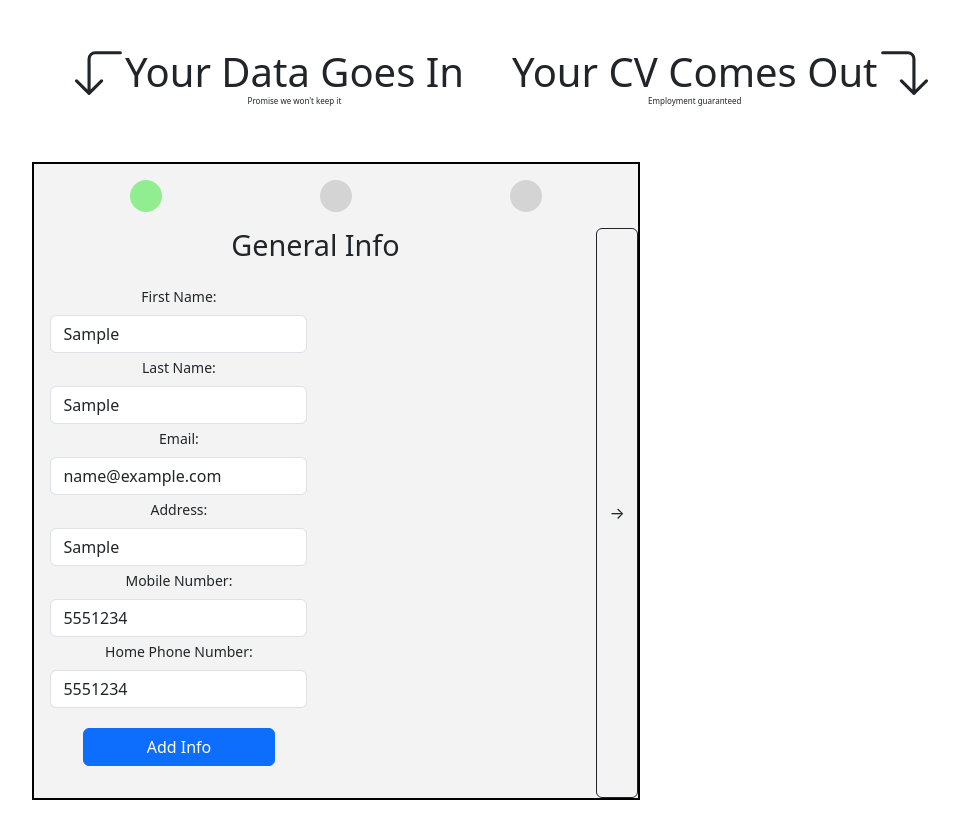
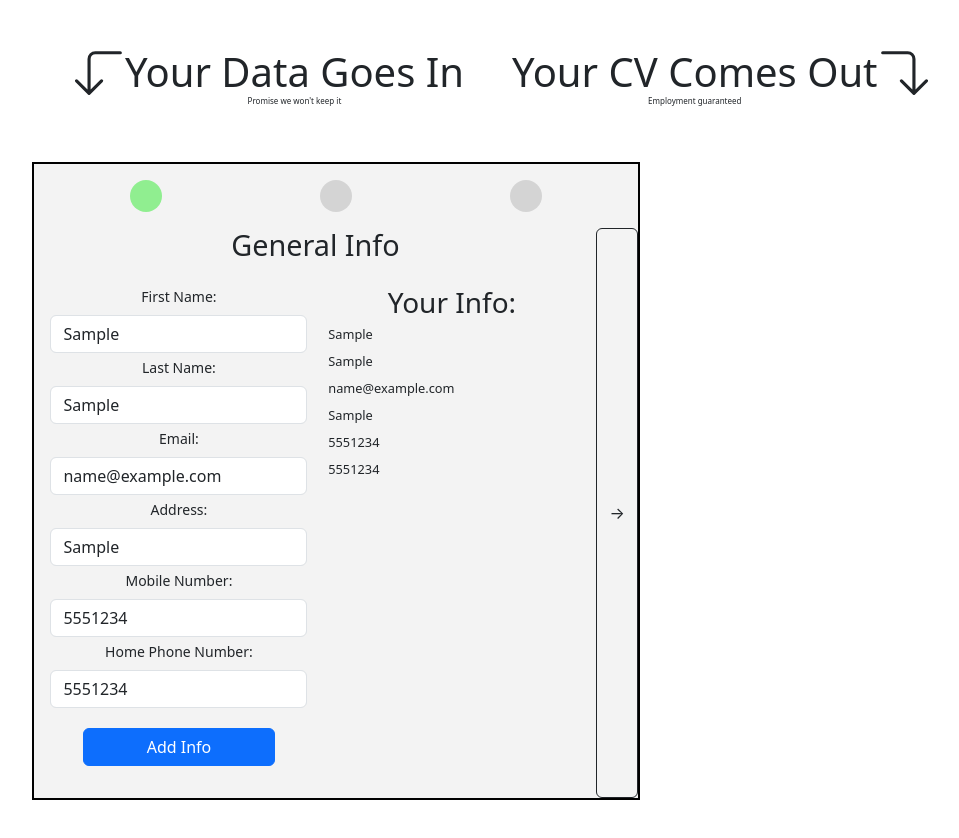
Before and after one commit to jamescrutchley/cv-generator, a React (Create React App) app: page / in a window 1280 px wide. Both pictures are taken after typing "Sample", "Sample", "name@example.com", "Sample", "5551234", "5551234" into the empty fields and a click on the button "Add Info". Shown: the top 838 px of the page, without its empty margins (152-1111 px from the left). Built offline with nearby package versions, Linux system fonts and the light colour scheme.

Commit message:
set up listitems for general page

```diff
--- a/src/App.css
+++ b/src/App.css
@@ -360,3 +360,27 @@ div.active {
 .hidden {
     display: none;
 }
+
+.generalList .listUnit {
+    display: flex;
+    align-items: flex-start;
+    background-color: transparent;
+    height: fit-content;
+    gap: 0.5rem;
+    font-size: 0.8rem;
+    width: 100%;
+}
+
+.generalList p {
+    text-align: left;
+    word-break: break-all;
+}
+
+.generalList:nth-child(2), .generalList:first-child {
+    display: inline;
+    flex-wrap: wrap;
+}
+
+.generalList {
+    width: 100%;
+}
--- a/src/components/pages/List.js
+++ b/src/components/pages/List.js
@@ -5,57 +5,6 @@ class List extends Component {
 
   render() {
     const { details, section, currentlyEditing, handleUnitRemoval, handleUnitEdit } = this.props;
-
-    if (section === "General") {
-      return (
-        <div className="generalList">
-          <h4>Your details:</h4>
-          {/* ...will always map exactly one item... */}
-          {details.map((item, index) => (
-            <div className="listUnit general" key={index}>
-              <p>
-                <strong>
-                  <el>Name: </el>
-                </strong>
-                <em>
-                  {item.fname} {item.lname}
-                </em>
-              </p>
-              <p>
-                <strong>
-                  <el>D/O/B: </el>
-                </strong>
-                <em>{item.dob}</em>
-              </p>
-              <p>
-                <strong>
-                  <el>Email: </el>
-                </strong>
-                {item.email}
-              </p>
-              <p>
-                <strong>
-                  <el>Address: </el>
-                </strong>
-                {item.address}
-              </p>
-              <p>
-                <strong>
-                  <el>Mobile: </el>
-                </strong>
-                {item.mobile}
-              </p>
-              <p>
-                <strong>
-                  <el>Home Phone: </el>
-                </strong>
-                {item.homePhone}
-              </p>
-            </div>
-          ))}
-        </div>
-      );
-    }
 
     return (
         //if / else
--- a/src/components/pages/general/GeneralPage.js
+++ b/src/components/pages/general/GeneralPage.js
@@ -2,6 +2,7 @@ import React, { Component } from "react";
 import Button from "react-bootstrap/Button";
 import List from "../List";
 import GeneralForm from "./generalForm";
+import ListItem from "../generic/listItem";
 
 class GeneralPage extends Component {
   constructor(props) {
@@ -13,10 +14,9 @@ class GeneralPage extends Component {
 
   handleAddInfo = (newInfo) => {
     this.setState({
-        info: newInfo
-    })
-  }
-
+      info: newInfo,
+    });
+  };
 
   render() {
     const { handleNavChange } = this.props;
@@ -25,12 +25,13 @@ class GeneralPage extends Component {
         <div className={`formSection ${this.props.className}`}>
           <h2 className="sectionHeader">General Info</h2>
           <div className="generalSection">
-            <GeneralForm
-            addInfoMethod={this.handleAddInfo}/>
-            <div className="list">
-
+            <GeneralForm addInfoMethod={this.handleAddInfo} />
+            <div className="list generalList">
+              <h3>Your Info:</h3>
+              <div className="listUnit">
+                <ListItem data={this.state.info} />
+              </div>
             </div>
-
           </div>
           <Button
             variant="outline-dark"
--- a/src/components/pages/generic/listItem.js
+++ b/src/components/pages/generic/listItem.js
@@ -0,0 +1,49 @@
+import React, { Component } from "react";
+import { Trash, Pen } from "react-bootstrap-icons";
+
+class ListItem extends Component {
+  render() {
+    const { methods, data } = this.props;
+
+    let values = Object.values(data).filter((item) => item !== "");
+
+    // no methods - must be for general info.
+    if (!methods) {
+      return values.map((value, index) => {
+        return <p key={index}>{value}</p>;
+      });
+    }
+
+    return (
+      <div className="listUnit" key={index}>
+        <div className="listUnitButtons">
+          <button
+            className="border-0"
+            onClick={() => handleUnitRemoval(item.id, section.toLowerCase())}
+          >
+            <Trash />
+          </button>
+          <button
+            className={
+              currentlyEditing === item.id ? "active editButton" : "editButton"
+            }
+            onClick={() => handleUnitEdit(item.id, section.toLowerCase())}
+          >
+            <Pen />
+          </button>
+        </div>
+        <p>
+          <strong>{item.educationName || item.experienceName}</strong>
+        </p>
+        <em> {item.qualification || item.role}</em>
+        <p>
+          {item.startDate || item.expStartDate} -{" "}
+          {item.endDate || item.expEndDate}
+        </p>
+        <p className="unitDescription">{item.expDescription}</p>
+      </div>
+    );
+  }
+}
+
+export default ListItem;
```
